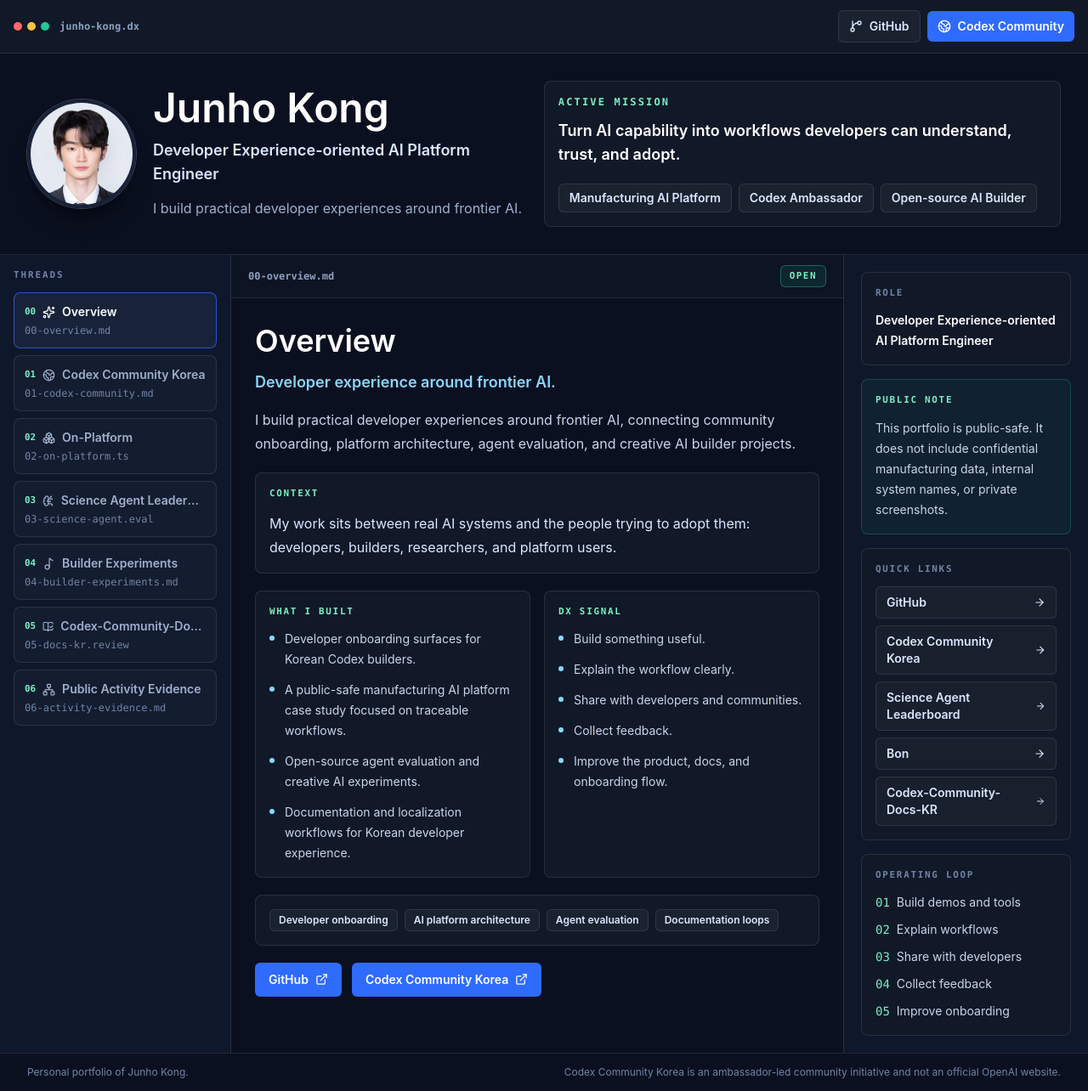
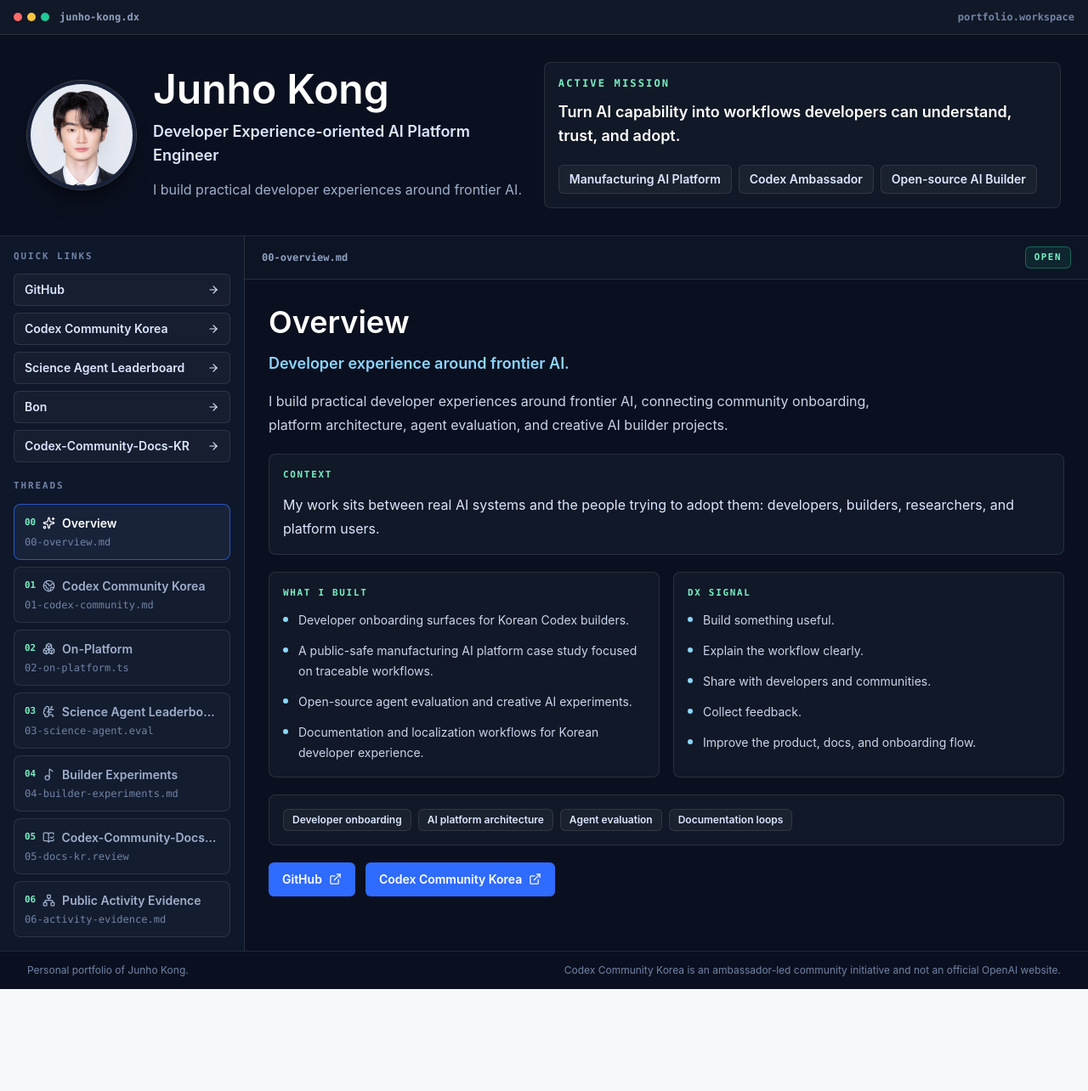
Before and after one commit to Generoustandard/Portfolio, a React (Vite) app: page / in a window 1280 px wide. Shown: the whole page at 85% size. After the commit the page ends 1164 px from the top, so only its background shows below. Built offline with nearby package versions, Linux system fonts and the light colour scheme.

Commit message:
Move quick links into thread sidebar

```diff
--- a/src/App.tsx
+++ b/src/App.tsx
@@ -5,7 +5,6 @@
   Boxes,
   BrainCircuit,
   ExternalLink,
-  GitBranch,
   Globe2,
   Music2,
   Network,
@@ -139,7 +138,7 @@
     status: 'case-study',
     icon: Boxes,
     intro:
-      'Designed a manufacturing-first AI analysis platform concept that connects data management, modeling, visualization, RAG, memory, report generation, and LLM orchestration into a traceable workflow.',
+      'Designed a public-safe manufacturing-first AI analysis platform concept that connects data management, modeling, visualization, RAG, memory, report generation, and LLM orchestration into a traceable workflow.',
     role: 'Architect / Builder',
     context:
       'Industrial AI workflows need evidence, traceability, and user-facing surfaces that help people trust results rather than just receive model output.',
@@ -148,6 +147,7 @@
       'An artifact registration pattern for outputs, reports, and generated results.',
       'Evidence-backed report and chatbot answer flows.',
       'A Korean-first UX direction for practical manufacturing AI workflows.',
+      'A synthetic case-study framing with no confidential manufacturing data or internal system details.',
     ],
     dxSignal: [
       'Treats LLMs as orchestration coordinators, not blind calculators.',
@@ -506,26 +506,9 @@
           junho-kong.dx
         </span>
       </div>
-      <nav className="flex items-center gap-2" aria-label="Primary links">
-        <a
-          className="inline-flex items-center gap-2 rounded-md border border-white/10 bg-white/[0.04] px-3 py-2 text-sm font-semibold text-[#dbe7ff] transition hover:border-[#8bd7ff]/60 hover:text-white focus:outline-none focus:ring-2 focus:ring-[#8bd7ff]"
-          href={githubUrl}
-          target="_blank"
-          rel="noreferrer"
-        >
-          <GitBranch size={16} aria-hidden="true" />
-          GitHub
-        </a>
-        <a
-          className="hidden items-center gap-2 rounded-md bg-[#2f6bff] px-3 py-2 text-sm font-semibold text-white transition hover:bg-[#2558dd] focus:outline-none focus:ring-2 focus:ring-[#8bd7ff] sm:inline-flex"
-          href={codexCommunityUrl}
-          target="_blank"
-          rel="noreferrer"
-        >
-          <Globe2 size={16} aria-hidden="true" />
-          Codex Community
-        </a>
-      </nav>
+      <span className="font-mono text-xs font-semibold text-[#7184a6]">
+        portfolio.workspace
+      </span>
     </header>
   )
 }
@@ -592,7 +575,7 @@
 }) {
   return (
     <section
-      className="grid min-h-[650px] flex-1 bg-[#0b1020] lg:grid-cols-[17rem_minmax(0,1fr)] xl:grid-cols-[17rem_minmax(0,1fr)_18rem]"
+      className="grid min-h-[650px] flex-1 bg-[#0b1020] lg:grid-cols-[18rem_minmax(0,1fr)]"
       aria-label="Portfolio thread workspace"
     >
       <ThreadSidebar
@@ -600,7 +583,6 @@
         onSelectThread={onSelectThread}
       />
       <ThreadMain thread={activeThread} />
-      <ThreadInspector thread={activeThread} />
     </section>
   )
 }
@@ -615,7 +597,8 @@
   return (
     <aside className="border-b border-white/10 bg-[#0f172a] lg:border-b-0 lg:border-r">
       <div className="hidden p-4 lg:block">
-        <p className="mb-3 font-mono text-[0.68rem] font-semibold uppercase tracking-[0.18em] text-[#7184a6]">
+        <QuickLinks />
+        <p className="mb-3 mt-5 font-mono text-[0.68rem] font-semibold uppercase tracking-[0.18em] text-[#7184a6]">
           Threads
         </p>
         <div className="space-y-2">
@@ -629,6 +612,10 @@
             />
           ))}
         </div>
+      </div>
+
+      <div className="border-b border-white/10 p-3 lg:hidden">
+        <QuickLinks compact />
       </div>
 
       <div className="overflow-x-auto p-3 lg:hidden">
@@ -646,6 +633,38 @@
         </div>
       </div>
     </aside>
+  )
+}
+
+function QuickLinks({ compact = false }: { compact?: boolean }) {
+  return (
+    <div>
+      <p
+        className={`font-mono text-[0.68rem] font-semibold uppercase tracking-[0.18em] text-[#7184a6] ${
+          compact ? 'sr-only' : 'mb-3'
+        }`}
+      >
+        Quick Links
+      </p>
+      <div className={compact ? 'flex gap-2 overflow-x-auto' : 'space-y-2'}>
+        {contactLinks.map((link) => (
+          <a
+            className={`inline-flex items-center justify-between gap-3 rounded-md border border-white/10 bg-white/[0.03] text-sm font-semibold text-[#dbe7ff] transition hover:border-[#8bd7ff]/50 hover:text-white focus:outline-none focus:ring-2 focus:ring-[#8bd7ff] ${
+              compact
+                ? 'min-w-max px-3 py-2'
+                : 'w-full px-3 py-2'
+            }`}
+            href={link.href}
+            key={link.href}
+            target="_blank"
+            rel="noreferrer"
+          >
+            <span>{link.label}</span>
+            <ArrowRight size={14} aria-hidden="true" />
+          </a>
+        ))}
+      </div>
+    </div>
   )
 }
 
@@ -881,76 +900,6 @@
   )
 }
 
-function ThreadInspector({ thread }: { thread: PortfolioThread }) {
-  return (
-    <aside className="border-t border-white/10 bg-[#0f172a] p-5 xl:border-l xl:border-t-0">
-      <div className="sticky top-5 space-y-4">
-        <section className="rounded-lg border border-white/10 bg-[#111827] p-4">
-          <p className="font-mono text-[0.68rem] font-semibold uppercase tracking-[0.16em] text-[#7184a6]">
-            role
-          </p>
-          <p className="mt-3 text-sm font-semibold leading-6 text-white">
-            {thread.role}
-          </p>
-        </section>
-
-        {thread.note ? (
-          <section className="rounded-lg border border-[#20c997]/25 bg-[#20c997]/[0.06] p-4">
-            <p className="font-mono text-[0.68rem] font-semibold uppercase tracking-[0.16em] text-[#78f0c4]">
-              public note
-            </p>
-            <p className="mt-3 text-sm leading-6 text-[#c9d5ea]">
-              {thread.note}
-            </p>
-          </section>
-        ) : null}
-
-        <section className="rounded-lg border border-white/10 bg-[#111827] p-4">
-          <p className="font-mono text-[0.68rem] font-semibold uppercase tracking-[0.16em] text-[#7184a6]">
-            quick links
-          </p>
-          <div className="mt-3 space-y-2">
-            {contactLinks.map((link) => (
-              <a
-                className="flex items-center justify-between gap-3 rounded-md border border-white/10 bg-white/[0.03] px-3 py-2 text-sm font-semibold text-[#dbe7ff] transition hover:border-[#8bd7ff]/50 hover:text-white focus:outline-none focus:ring-2 focus:ring-[#8bd7ff]"
-                href={link.href}
-                key={link.href}
-                target="_blank"
-                rel="noreferrer"
-              >
-                <span>{link.label}</span>
-                <ArrowRight size={14} aria-hidden="true" />
-              </a>
-            ))}
-          </div>
-        </section>
-
-        <section className="rounded-lg border border-white/10 bg-[#111827] p-4">
-          <p className="font-mono text-[0.68rem] font-semibold uppercase tracking-[0.16em] text-[#7184a6]">
-            operating loop
-          </p>
-          <ol className="mt-3 space-y-2 text-sm leading-6 text-[#c9d5ea]">
-            {[
-              'Build demos and tools',
-              'Explain workflows',
-              'Share with developers',
-              'Collect feedback',
-              'Improve onboarding',
-            ].map((step, index) => (
-              <li className="flex gap-2" key={step}>
-                <span className="font-mono text-[#78f0c4]">
-                  {String(index + 1).padStart(2, '0')}
-                </span>
-                <span>{step}</span>
-              </li>
-            ))}
-          </ol>
-        </section>
-      </div>
-    </aside>
-  )
-}
-
 function Footer() {
   return (
     <footer className="border-t border-white/10 bg-[#0b1020] px-4 py-3 text-xs leading-5 text-[#7184a6] sm:px-6 lg:px-8">
```
